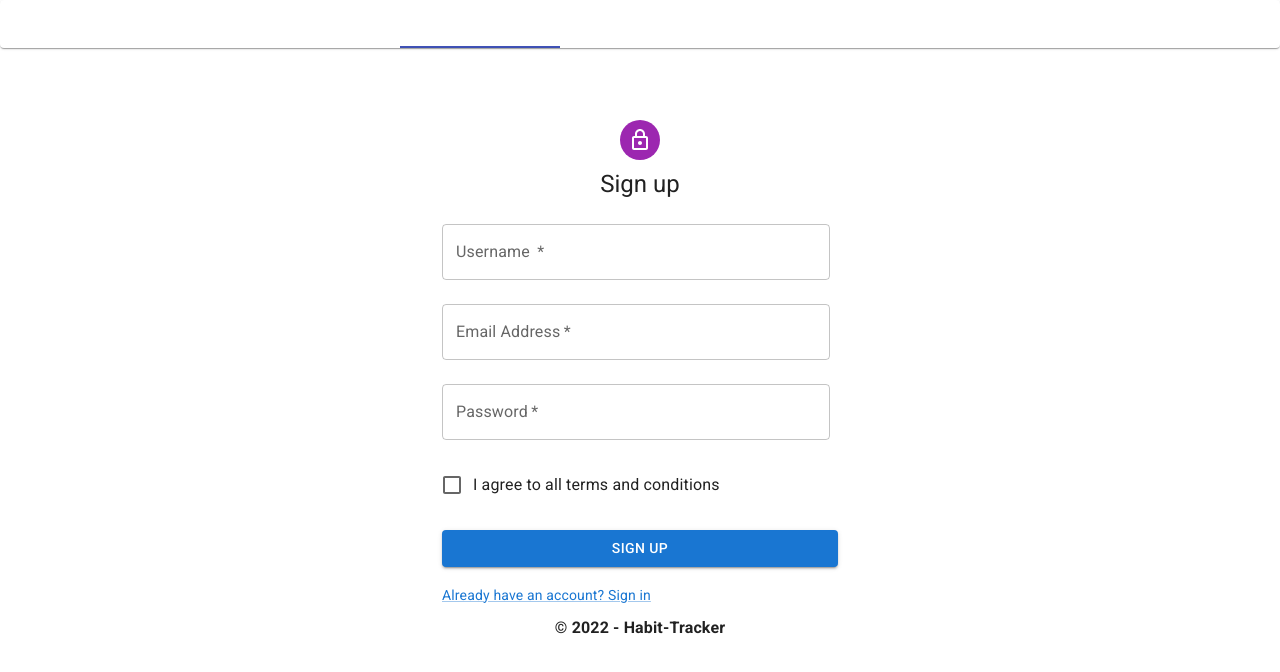
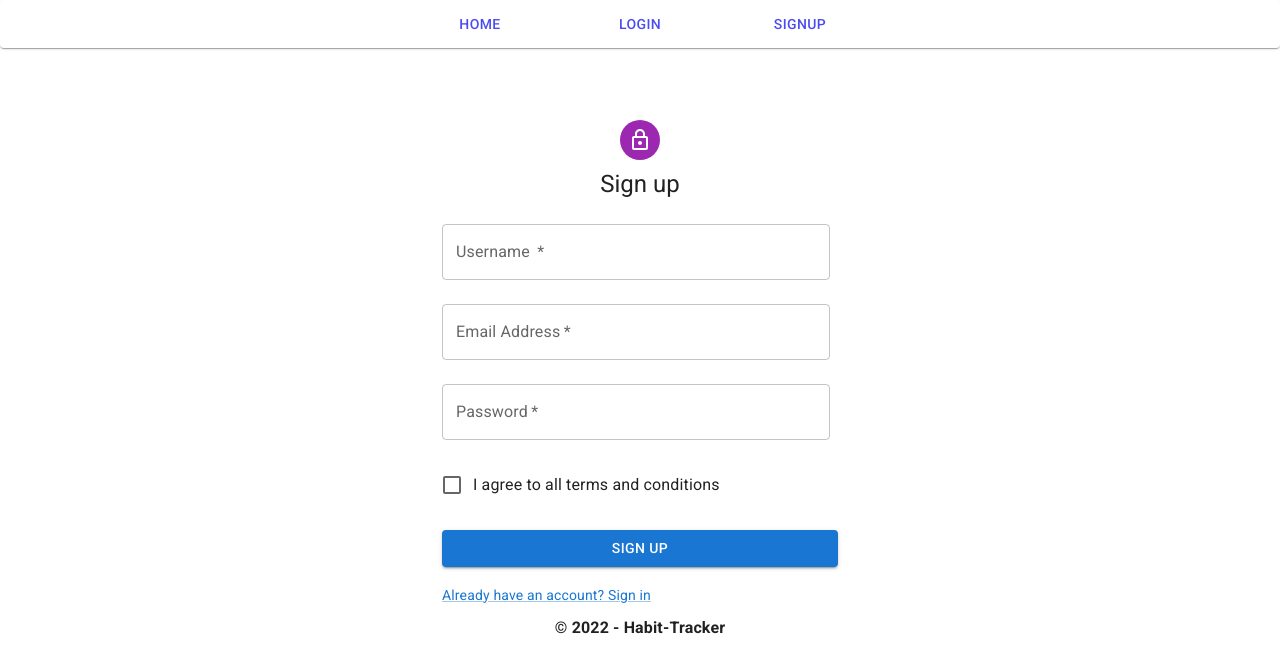
Before and after one commit to matisses-goldfish/Havit, a React (Create React App) app in the folder client/: page /signup in a window 1280 px wide. Shown: the top 672 px of the page. Built offline with nearby package versions, Linux system fonts and the light colour scheme.

Commit message:
changes made in navtab

```diff
--- a/client/src/components/Header/index.js
+++ b/client/src/components/Header/index.js
@@ -11,7 +11,7 @@ import Box from '@material-ui/core/Box';
 
 import Auth from '../../utils/auth';
 const NavTab = () => {
-  const [value, setValue] = useState(0)
+  const [value, setValue] = useState('Home')
   const handleChange = (event, newValue) => {
     setValue(newValue);
   }
@@ -37,42 +37,49 @@ const NavTab = () => {
       <Tabs
         value={value}
         onChange={handleChange}
-        indicatorColor="primary"
+        indicatorColor="light"
         textColor="primary"
         centered
       >
         {Auth.loggedIn() ? (
+          <>
+
           <button className="btn btn-lg btn-light m-2" onClick={logout}>
             Logout
           </button>
+
+          <Link className="btn btn-lg btn-light m-2" to="/">
+           <Tab label="Home" />
+           </Link>
+
+            <Link className="btn btn-lg btn-light m-2" to="/Dailyhabitdashboard">
+            <Tab label="Dashboard" />
+            </Link>
+
+            <Link className="btn btn-lg btn-light m-2" to="/progress">
+            <Tab label="Progress" />
+            </Link>
+             </>
         ) : (
           <>
 
-            <Link className="btn btn-lg btn-primary m-2" to="/">
-            <Tab  />
+            <Link className="btn btn-lg btn-light m-2" to="/">
+            <Tab label="Home" />
             </Link>
 
             <Link className="btn btn-lg btn-light m-2" to="/login">
-            <Tab  />
+            <Tab label="Login" />
             </Link>
 
             <Link className="btn btn-lg btn-light m-2" to="/signup">
-            <Tab  />
+            <Tab label="Signup" />
             </Link>
 
 
           </>
         )}
       </Tabs>
-      {/* <TabPanel value={value} index={0}>
-        <Home/>
-      </TabPanel>
-      <TabPanel value={value} index={1}>
-        <Login/>
-      </TabPanel>
-      <TabPanel value={value} index={2}>
-        <Signup/>
-      </TabPanel> */}
+
     </Paper>
   );
 }
```
